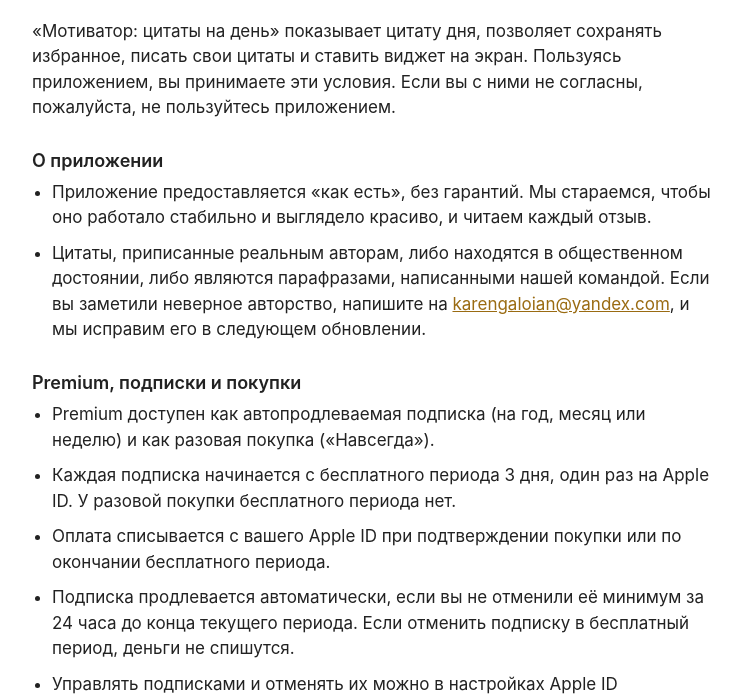
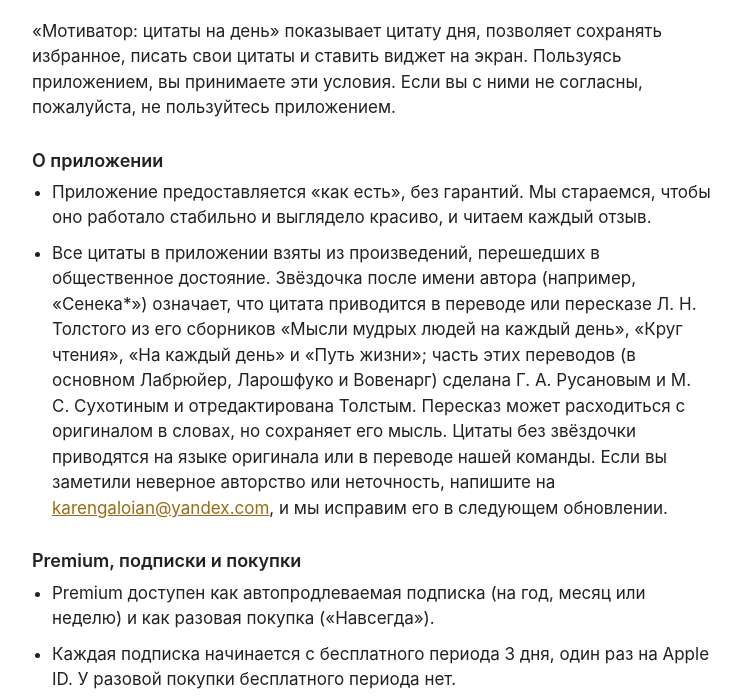
Before and after one commit to karengaloyan/karengaloyan.github.io, a plain HTML site: page daily-quotes/ru/terms.html in a window 1280 px wide. Shown: the part 92-791 px from the top of the page, without its empty margins (268-1009 px from the left). Drawn offline with Linux system fonts and the light colour scheme.

Commit message:
Explain where the Motivator quotes come from in the terms
The terms now say that all quotes come from public domain works, that an
asterisk marks Leo Tolstoy's translations or retellings, and that other
quotes are in the original language or our own translation.

Co-Authored-By: Claude Opus 5.5 <noreply@anthropic.com>

```diff
--- a/daily-quotes/ru/terms.html
+++ b/daily-quotes/ru/terms.html
@@ -20,7 +20,7 @@ a{color:#9a6b12}
 <p class="meta">Мотиватор: цитаты на день · Обновлено: ноябрь 2026 · <a href="./">Поддержка</a> · <a href="../terms.html">English</a></p>
 <p>«Мотиватор: цитаты на день» показывает цитату дня, позволяет сохранять избранное, писать свои цитаты и ставить виджет на экран. Пользуясь приложением, вы принимаете эти условия. Если вы с ними не согласны, пожалуйста, не пользуйтесь приложением.</p>
 <h2>О приложении</h2>
-<ul><li>Приложение предоставляется «как есть», без гарантий. Мы стараемся, чтобы оно работало стабильно и выглядело красиво, и читаем каждый отзыв.</li><li>Цитаты, приписанные реальным авторам, либо находятся в общественном достоянии, либо являются парафразами, написанными нашей командой. Если вы заметили неверное авторство, напишите на <a href="mailto:karengaloian@yandex.com">karengaloian@yandex.com</a>, и мы исправим его в следующем обновлении.</li></ul>
+<ul><li>Приложение предоставляется «как есть», без гарантий. Мы стараемся, чтобы оно работало стабильно и выглядело красиво, и читаем каждый отзыв.</li><li>Все цитаты в приложении взяты из произведений, перешедших в общественное достояние. Звёздочка после имени автора (например, «Сенека*») означает, что цитата приводится в переводе или пересказе Л. Н. Толстого из его сборников «Мысли мудрых людей на каждый день», «Круг чтения», «На каждый день» и «Путь жизни»; часть этих переводов (в основном Лабрюйер, Ларошфуко и Вовенарг) сделана Г. А. Русановым и М. С. Сухотиным и отредактирована Толстым. Пересказ может расходиться с оригиналом в словах, но сохраняет его мысль. Цитаты без звёздочки приводятся на языке оригинала или в переводе нашей команды. Если вы заметили неверное авторство или неточность, напишите на <a href="mailto:karengaloian@yandex.com">karengaloian@yandex.com</a>, и мы исправим его в следующем обновлении.</li></ul>
 <h2>Premium, подписки и покупки</h2>
 <ul><li>Premium доступен как автопродлеваемая подписка (на год, месяц или неделю) и как разовая покупка («Навсегда»).</li><li>Каждая подписка начинается с бесплатного периода 3 дня, один раз на Apple ID. У разовой покупки бесплатного периода нет.</li><li>Оплата списывается с вашего Apple ID при подтверждении покупки или по окончании бесплатного периода.</li><li>Подписка продлевается автоматически, если вы не отменили её минимум за 24 часа до конца текущего периода. Если отменить подписку в бесплатный период, деньги не спишутся.</li><li>Управлять подписками и отменять их можно в настройках Apple ID (Настройки, ваше имя, Подписки). Мы не можем отменить подписку за вас.</li><li>Цены могут отличаться в разных регионах и меняться. Apple уведомит вас об изменении цены действующей подписки.</li><li>Возвраты оформляет Apple: reportaproblem.apple.com.</li><li>Прошлые покупки можно восстановить на экране покупки.</li></ul>
 <h2>Ваш контент</h2>
```
Also changed, not shown: daily-quotes/terms.html (+1 -1 lines).
